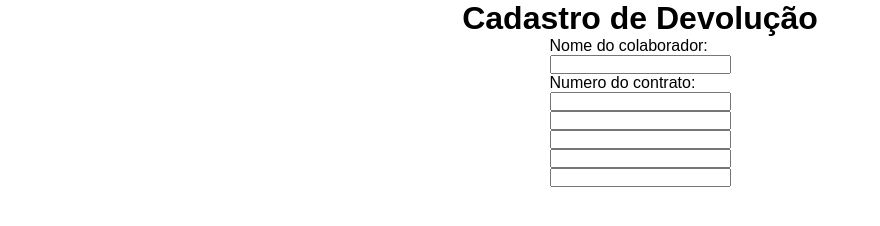
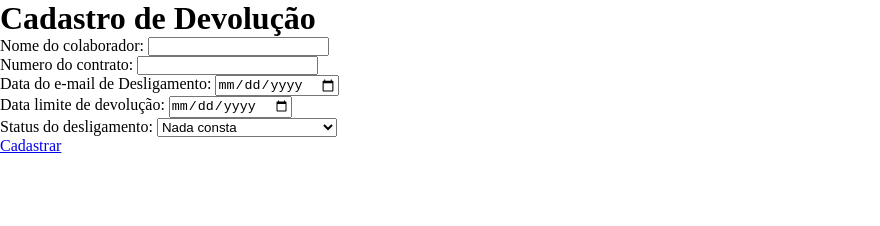
Before and after one commit to RafaelPCouto/App-Desligamento, a plain HTML site: page index.html in a window 1280 px wide. Shown: the whole page, without its empty margins (0-880 px from the left). Drawn offline with Linux system fonts and the light colour scheme.

Commit message:
Estrutura HTML e CSS de reset da aplicação

```diff
--- a/assets/css/index.css
+++ b/assets/css/index.css
@@ -1,26 +1 @@
-* {
-    margin: 0;
-    padding: 0;
-}
-
-body {
-    font-family: Arial, Helvetica, sans-serif;
-}
-
-.cabecalho {
-    display: flex;
-    justify-content: center;
-
-}
-
-.formulario {
-    display: flex;
-    flex-direction: column;
-    justify-content: center;
-    align-items: center;
-}
-
-.divInputs {
-    display: flex;
-    flex-direction: column;
-}
+/* Estilos para a pagina index.html */
--- /dev/null
+++ b/assets/css/posCadastro.css
@@ -0,0 +1 @@
+/* Estilos para a pagina finalizado.html */
--- /dev/null
+++ b/assets/css/reset.css
@@ -0,0 +1,7 @@
+/* O asterisco aplica o estilo a todas as tags da pagina, individualmente */
+
+* {
+    margin: 0;
+    padding: 0;
+    box-sizing: border-box;
+}
--- a/index.html
+++ b/index.html
@@ -6,18 +6,20 @@
     <meta name="viewport" content="width=device-width, initial-scale=1.0">
     <title>Desligamentos</title>
 
+    <!--O arquivo reset.css deve ser linkado em todas as páginas, para resetar os estilos padrões aplicados pelo navegador e pelas tags-->
+    <link rel="stylesheet" href="/assets/css/reset.css">
     <link rel="stylesheet" href="/assets/css/index.css">
 </head>
 
 <body>
 
     <header class="cabecalho">
-        <h1 class="titulo">Cadastro de Devolução</h1>
+        <h1 class="tituloPrincipal">Cadastro de Devolução</h1>
     </header>
 
-    <main>
+    <main class="conteinerPrincipal">
 
-        <form action="" method="post" class="formulario">
+        <form class="formulario">
 
             <div class="divInputs">
                 <label for="">Nome do colaborador:</label>
@@ -26,28 +28,35 @@
 
             <div class="divInputs">
                 <label for="">Numero do contrato:</label>
-                <input type="number" class="inputEntrada" max="3">
+                <!--Limitação de numero de contrato com mais de três algarismos-->
+                <input type="text" class="inputEntrada" inputmode="numeric" pattern="\d{1,8}" maxlength="8">
             </div>
 
             <div class="divInputs">
-                <label for=""></label>
-                <input type="text" class="inputEntrada">
+                <label for="">Data do e-mail de Desligamento:</label>
+                <input type="date" class="inputEntrada">
             </div>
 
             <div class="divInputs">
-                <label for=""></label>
-                <input type="text" class="inputEntrada">
+                <label for="">Data limite de devolução:</label>
+                <input type="date" class="inputEntrada">
             </div>
 
             <div class="divInputs">
-                <label for=""></label>
-                <input type="text" class="inputEntrada">
+                <label for="">Status do desligamento:</label>
+
+                <select id="opcoesDesligamento">
+                    <option value="Nada Consta">Nada consta</option>
+                    <option value="Aguardando Devolução">Agurdando devolução</option>
+                    <option value="Devolvido para Ponto Focal">Devolvido para ponto focal</option>
+                    <option value="Equipamento Recebido">Equipamento recebido</option>
+                </select>
+
             </div>
 
-            <div class="divInputs">
-                <label for=""></label>
-                <input type="text" class="inputEntrada">
-            </div>
+            <!--Utilização da tag <a> apenas como teste, a tag a ser realmente utilizada deverá ser button-->
+            <a href="finalizado.html">Cadastrar</a>
+
 
         </form>
 
```
Also changed, not shown: posCadastro.html (added, +25 -0 lines).
